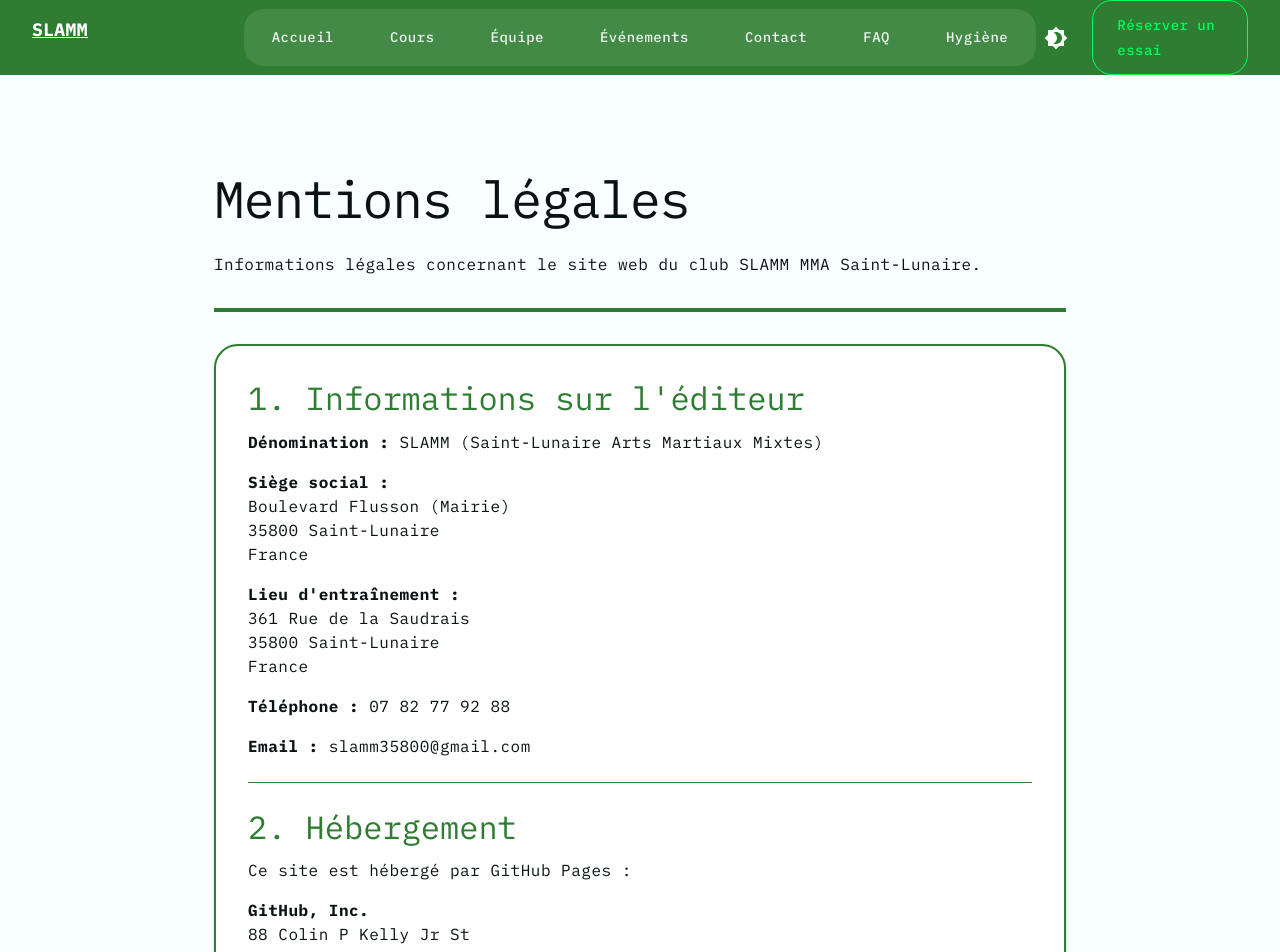
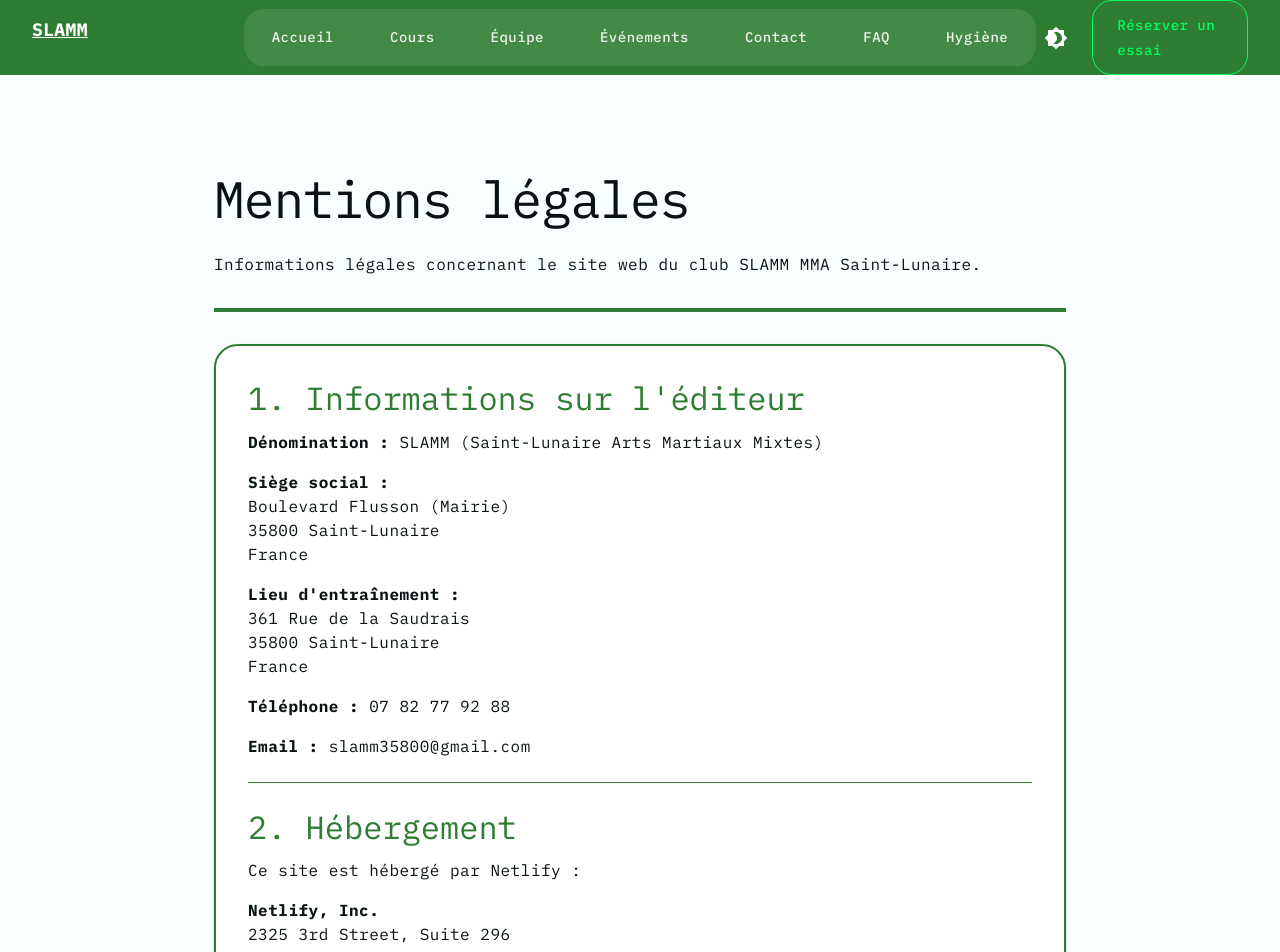
Before and after one commit to kevinbdx35/slamm_2, a React (Vite) app: page /mentions-legales in a window 1280 px wide. Shown: the top 952 px of the page. Built offline with nearby package versions, Linux system fonts and the light colour scheme.

Commit message:
Fix: Configuration Netlify pour corriger   MIME types JavaScript

```diff
--- a/src/pages/MentionsLegalesPage.jsx
+++ b/src/pages/MentionsLegalesPage.jsx
@@ -67,12 +67,12 @@ export default function MentionsLegalesPage() {
             </Typography>
 
             <Typography variant="body1" paragraph>
-              Ce site est hébergé par GitHub Pages :
+              Ce site est hébergé par Netlify :
             </Typography>
 
             <Typography variant="body1" paragraph>
-              <strong>GitHub, Inc.</strong><br />
-              88 Colin P Kelly Jr St<br />
+              <strong>Netlify, Inc.</strong><br />
+              2325 3rd Street, Suite 296<br />
               San Francisco, CA 94107<br />
               États-Unis
             </Typography>
```
Also changed, not shown: 1 other file (tests, documents, lock files or other folders).
